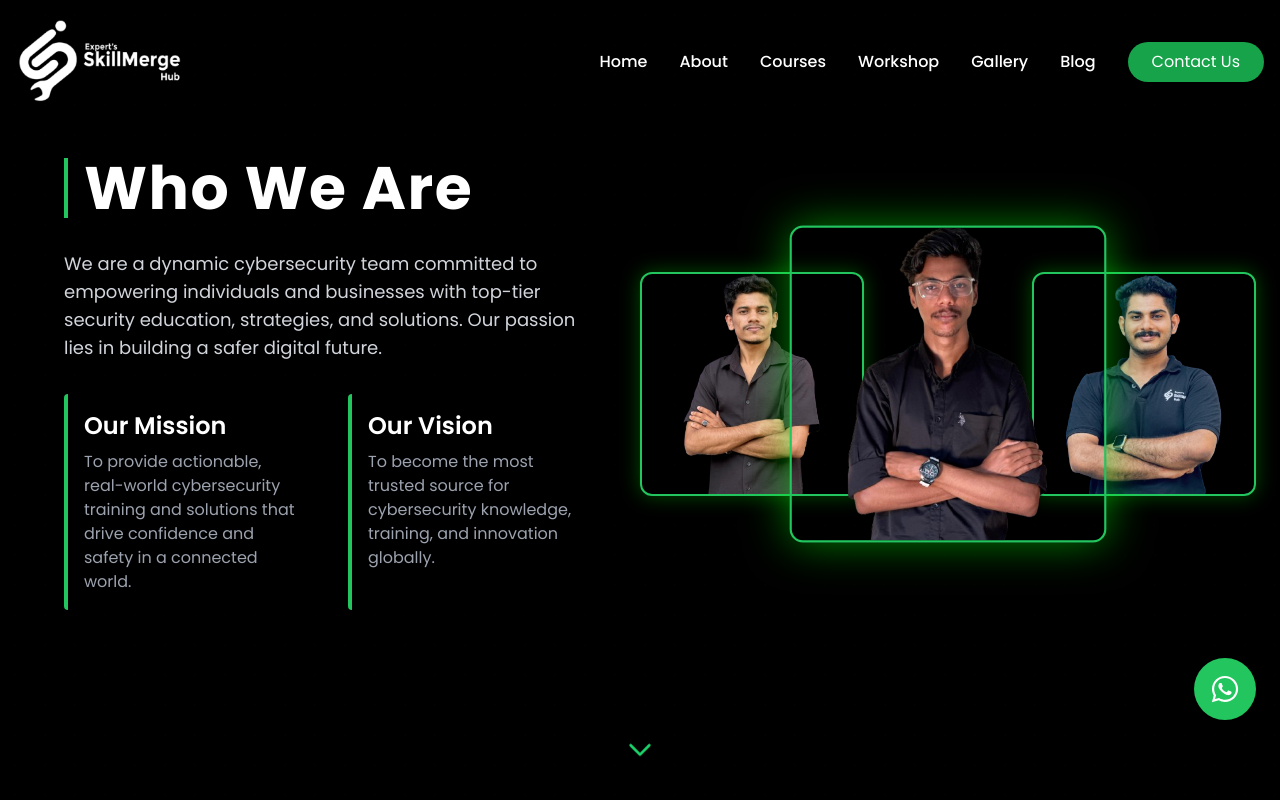
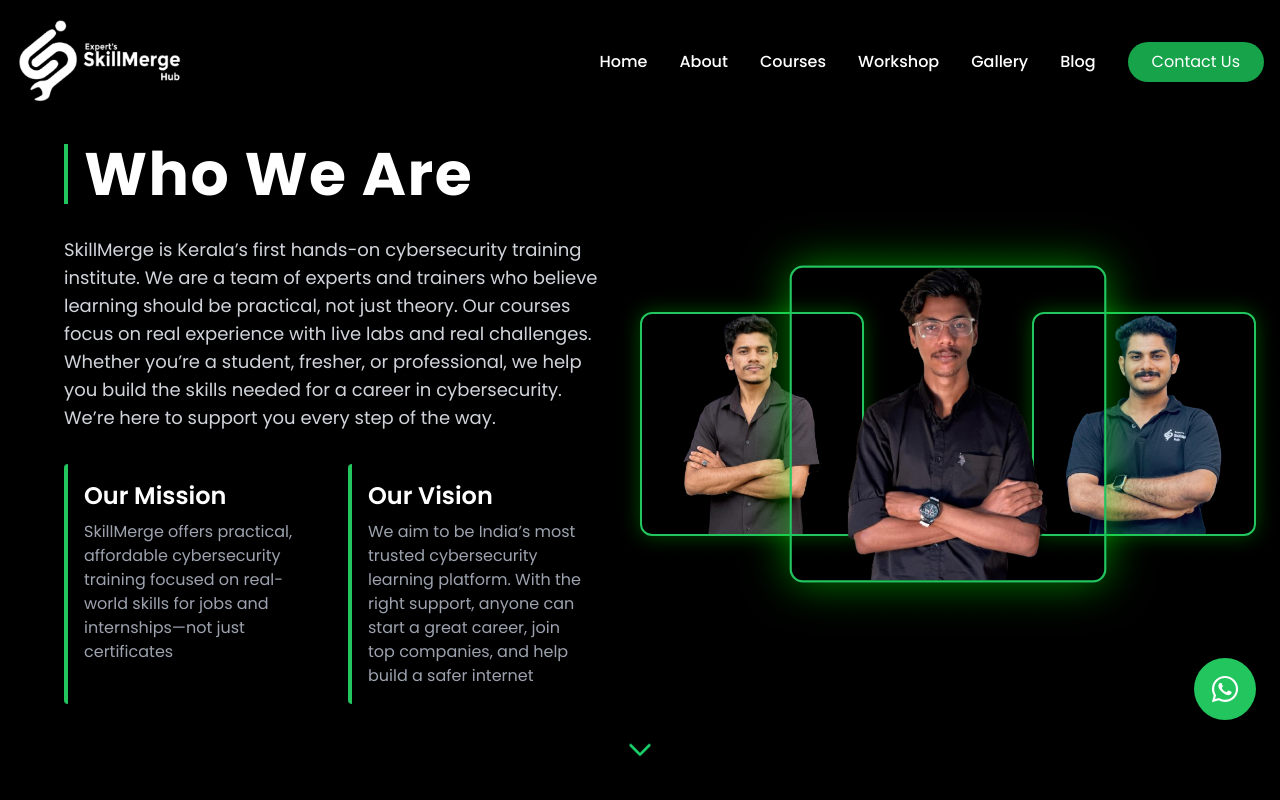
Before and after one commit to Jishnu9594/skillmerge_website_new, a Next.js app: page /about in a window 1280 px wide. Shown: the top 800 px of the page. Built offline with nearby package versions, Linux system fonts and the light colour scheme.

Commit message:
gallery upadted,meta tags upadted

```diff
--- a/src/app/api/data.tsx
+++ b/src/app/api/data.tsx
@@ -226,7 +226,7 @@ export const courses = [
   {
     slug: "internship",
     title: "INTERNSHIP",
-    hours: "2 months",
+    hours: "6 months",
     lessons: "20 lessons",
     image: "/images/companies/4.png",
     brochure: "/images/resources/download.pdf",
@@ -319,7 +319,7 @@ export const courses = [
   {
     slug: "cca-internship",
     title: "CCA + INTERNSHIP",
-    hours: "1 Month Training",
+    hours: "5 Month Training",
     lessons: "14 lessons",
     image: "/images/companies/5.png",
     brochure: "/brochures/ceh.pdf",
--- a/src/components/Aboutus/About.tsx
+++ b/src/components/Aboutus/About.tsx
@@ -67,10 +67,13 @@ const AboutUsHero = () => {
             Who We Are
           </h2>
           <p className="text-gray-300 text-base sm:text-lg leading-relaxed">
-            We are a dynamic cybersecurity team committed to empowering
-            individuals and businesses with top-tier security education,
-            strategies, and solutions. Our passion lies in building a safer
-            digital future.
+            SkillMerge is Kerala’s first hands-on cybersecurity training
+            institute. We are a team of experts and trainers who believe
+            learning should be practical, not just theory. Our courses focus on
+            real experience with live labs and real challenges. Whether you’re a
+            student, fresher, or professional, we help you build the skills
+            needed for a career in cybersecurity. We’re here to support you
+            every step of the way.
           </p>
 
           <div className="grid grid-cols-1 sm:grid-cols-2 gap-6 sm:gap-8">
@@ -79,8 +82,9 @@ const AboutUsHero = () => {
                 Our Mission
               </h3>
               <p className="text-gray-400 text-sm sm:text-base">
-                To provide actionable, real-world cybersecurity training and
-                solutions that drive confidence and safety in a connected world.
+                SkillMerge offers practical, affordable cybersecurity training
+                focused on real-world skills for jobs and internships—not just
+                certificates
               </p>
             </div>
             <div className="bg-black border-l-4 border-green-500 p-4 rounded shadow-md">
@@ -88,8 +92,9 @@ const AboutUsHero = () => {
                 Our Vision
               </h3>
               <p className="text-gray-400 text-sm sm:text-base">
-                To become the most trusted source for cybersecurity knowledge,
-                training, and innovation globally.
+                We aim to be India’s most trusted cybersecurity learning
+                platform. With the right support, anyone can start a great
+                career, join top companies, and help build a safer internet
               </p>
             </div>
           </div>
```
